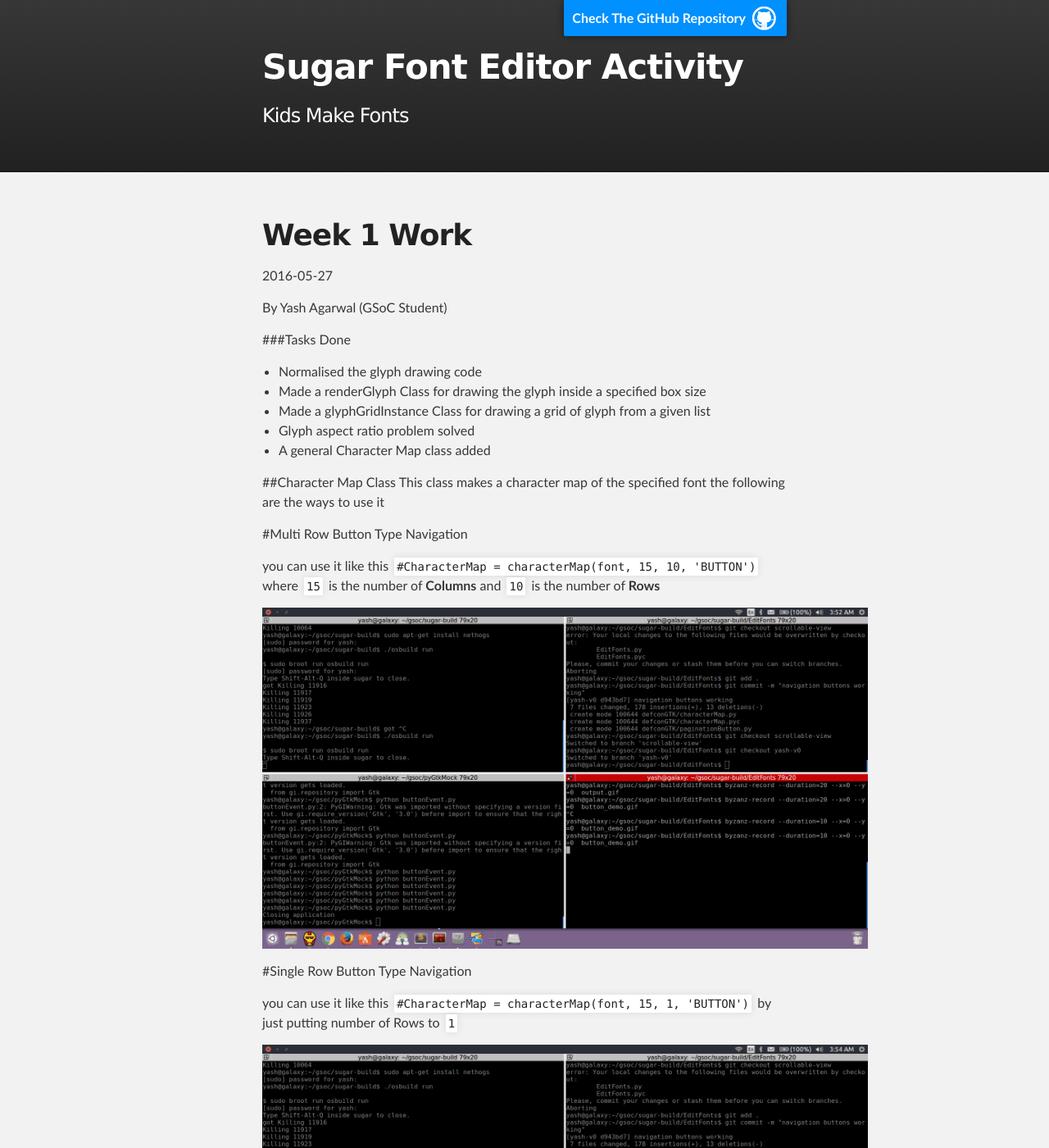
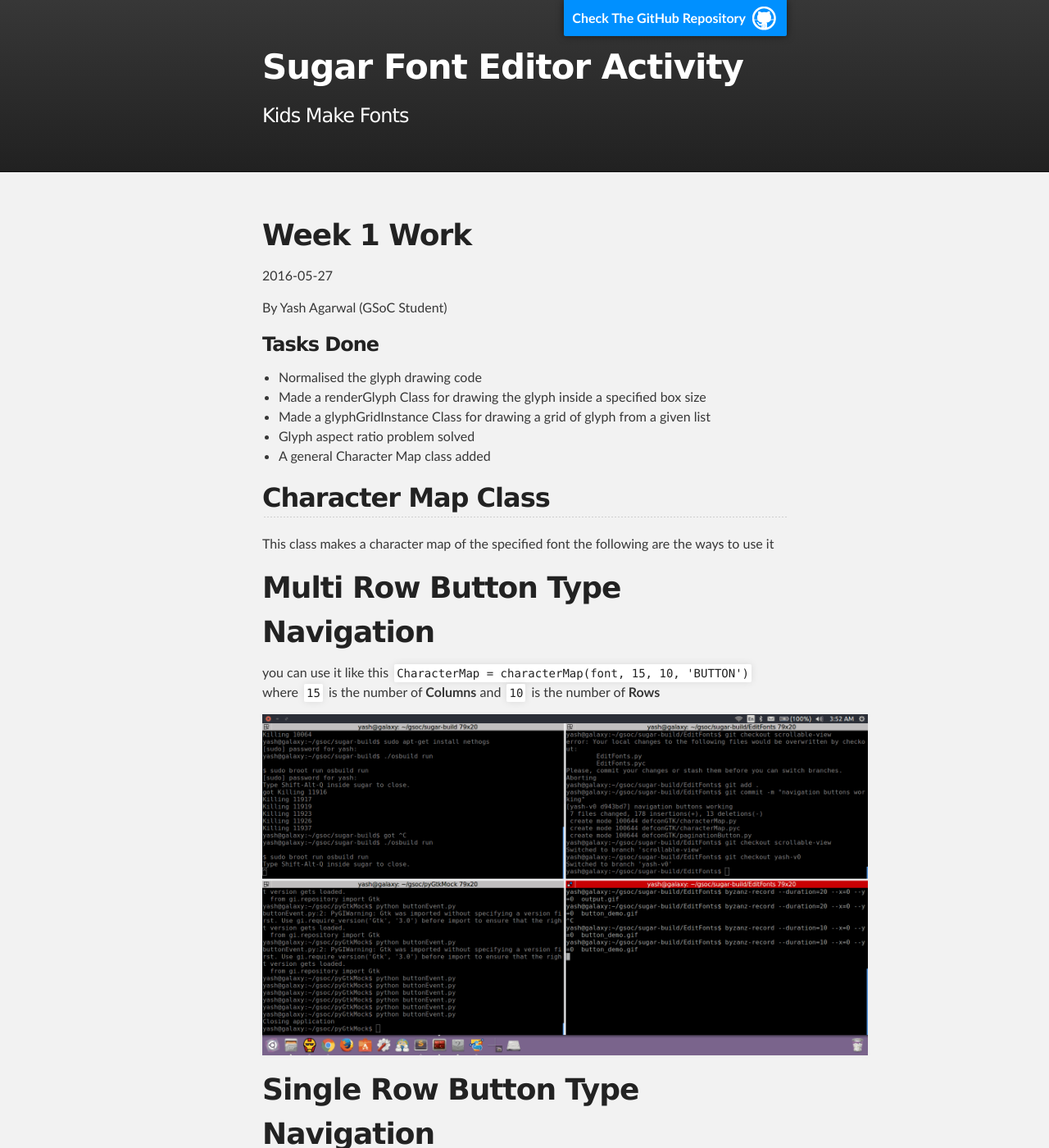
Before and after one commit to sugarlabs/edit-fonts-activity, a Jekyll site: the page built from _posts/2016-05-27-week-1-work.md, in a window 1280 px wide and 1400 px high. Shown: the whole window at 82% size. Built offline with Jekyll 4.4.1, drawn with Linux system fonts in a browser that asks for light colours; some of the changed text lies outside the part shown.

Commit message:
Removing typos

```diff
--- a/_posts/2016-05-27-week-1-work.md
+++ b/_posts/2016-05-27-week-1-work.md
@@ -5,7 +5,7 @@ category: article
 author: Yash Agarwal
 ---
 
-###Tasks Done
+### Tasks Done
 
 * Normalised the glyph drawing code
 * Made a renderGlyph Class for drawing the glyph inside a specified box size
@@ -13,24 +13,24 @@ author: Yash Agarwal
 * Glyph aspect ratio problem solved
 * A general Character Map class added
 
-##Character Map Class
+## Character Map Class
 This class makes a character map of the specified font
 the following are the ways to use it
 
-#Multi Row Button Type Navigation
+# Multi Row Button Type Navigation
 
-you can use it like this `#CharacterMap = characterMap(font, 15, 10, 'BUTTON')` where `15` is the number of **Columns** and `10` is the number of **Rows**
+you can use it like this `CharacterMap = characterMap(font, 15, 10, 'BUTTON')` where `15` is the number of **Columns** and `10` is the number of **Rows**
 
 ![pic](files/img/button_demo.gif)
 
-#Single Row Button Type Navigation
+# Single Row Button Type Navigation
 
-you can use it like this `#CharacterMap = characterMap(font, 15, 1, 'BUTTON')` by just putting number of Rows to `1`
+you can use it like this `CharacterMap = characterMap(font, 15, 1, 'BUTTON')` by just putting number of Rows to `1`
 
 ![pic](files/img/button_singleline_demo.gif)
 
-#Multi Row Scroll Type Navigation
+# Multi Row Scroll Type Navigation
 
-you can use it like this `#CharacterMap = characterMap(font, 15, 10, 'SCROLL')` where `15` is the number of **Columns** and the number of **Rows** is ignored and all the available vertical space is given to the widget
+you can use it like this `CharacterMap = characterMap(font, 15, 10, 'SCROLL')` where `15` is the number of **Columns** and the number of **Rows** is ignored and all the available vertical space is given to the widget
 
 ![pic](files/img/scroll_demo.gif)
```
